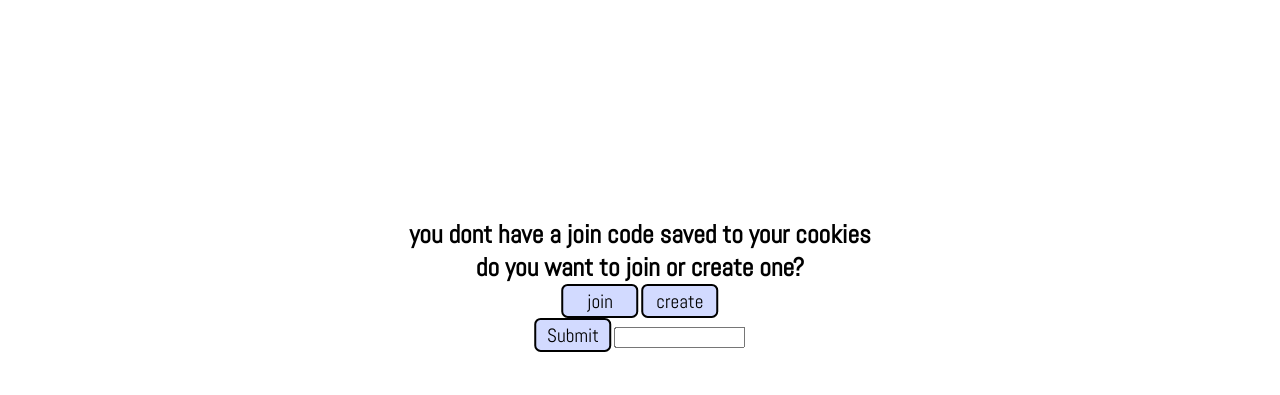
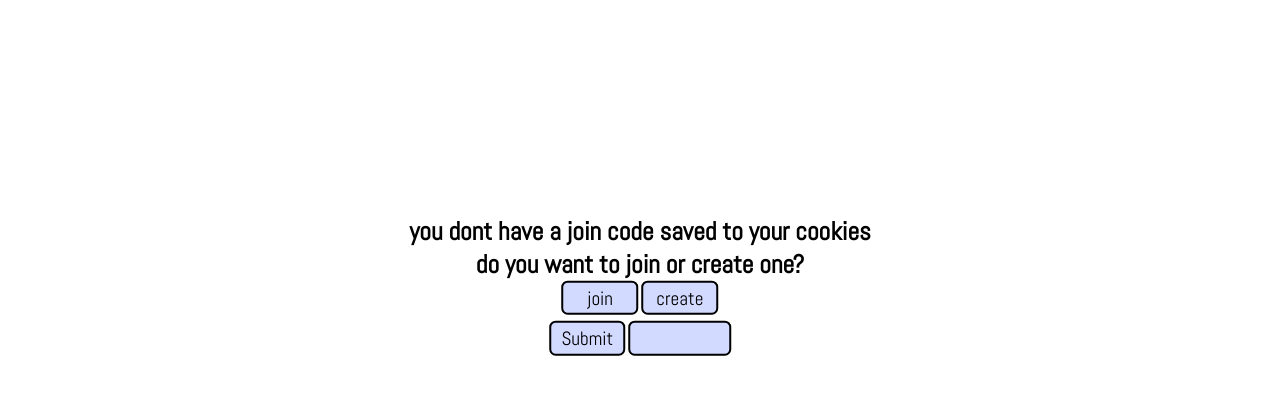
Before and after one commit to jajajoje/FTC-Centerstage-Scouting, a website: page Client/index.html in a window 1280 px wide. Both pictures are taken after a click on the button "join". Shown: the part 115-510 px from the top of the page. Drawn offline with Linux system fonts and the light colour scheme; no server answers.

Commit message:
some additons

```diff
--- a/Client/index.html
+++ b/Client/index.html
@@ -165,9 +165,9 @@
         <h1 class="title_text">do you want to join or create one?</h1>
         <button onclick="scoutingJoin()" class="button_normal">join</button>
         <button onclick="scoutingGroupCreate()" class="button_normal">create</button>
-        <div>
-            <button type="button" class="button_normal" id="">Submit</button>
-            <input type="number" clas="input_field">
+        <div class="join_area" id="joinArea" style="display: none;">
+            <button type="button" onclick="scoutingJoinSubmit()" class="button_normal" id="joinSubmitButton">Submit</button>
+            <input type="number" class="input_field">
         </div>
     </div>
 </body>
--- a/Client/index.js
+++ b/Client/index.js
@@ -45,14 +45,15 @@ class Team {
 //the function scoutingJoin and scoutingCreate will await response
 function ftcJoinAsk (){
     if(userData == undefined){
-        let joinPopup = document.getElementById("joinPopup")
-        joinPopup.style.display = "block"
+        console.log(true)
+        document.getElementById("joinPopup").style.display = "block"
+        document.getElementById("leaveButton").style.display = "none"
     }else{
-        console.log("ftcJoinAsk")
+        console.log(false)
         // uncoment for when it works
         // masterList = initializeScouting(userData[joinCode])
         //delete this soon
-        // masterList = json.stringify(testData)
+        masterList = json.stringify(testData)
         let testData = [
             {
               "teamNumber": 12345,
@@ -242,7 +243,12 @@ function ftcLookupName(){
     let teamNumber= document.getElementById("teamNumber").value
     console.log(teamNumber)
 }
+
 function scoutingJoin(){
+    document.getElementById("joinArea").style.display="block"
+}
+
+function scoutingJoinSubmit(){
 
 }
 
@@ -255,7 +261,7 @@ function scoutingLeave() {
 }
 
 function buttonPopulate(){
-    console.log(masterList)
+    // console.log(masterList)
     let buttonContainer = document.getElementById("buttonContainer")
     buttonList = []
     //create the buttons from the masterList
@@ -343,7 +349,7 @@ function scoutingGroupCreate() {
 
 
 
-initializeScouting(111111)
+// initializeScouting(111111)
 //storeList(111111,masterList)
 //scoutingGroupCreate()
-console.log(JSON.stringify(masterList))
+// console.log(JSON.stringify(masterList))
--- a/Client/style.css
+++ b/Client/style.css
@@ -156,6 +156,13 @@ table{
     padding: 0.2vw;
 }
 
+/* TODO come to this later */
+.input_field::selection{
+    background-color: var(--selectedbackground);
+    border-color: var(--selectedborder);
+    color: var(--selectedtext);
+}
+
 .text_area {
     width: 100%;
     height: 21vw;
@@ -226,3 +233,5 @@ table{
     width: 21vw;
     z-index: 1;
 }
+
+.join_area{margin-top: 0.5vw;}
```
